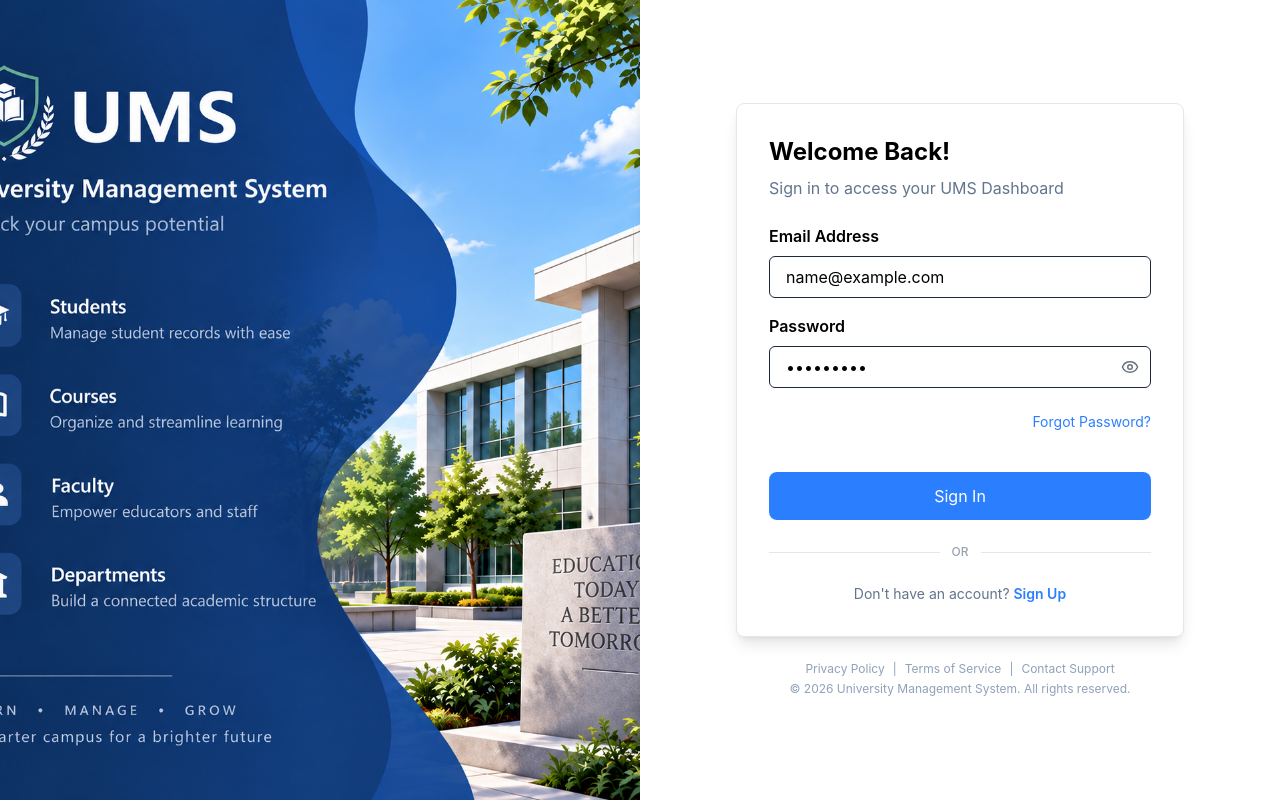
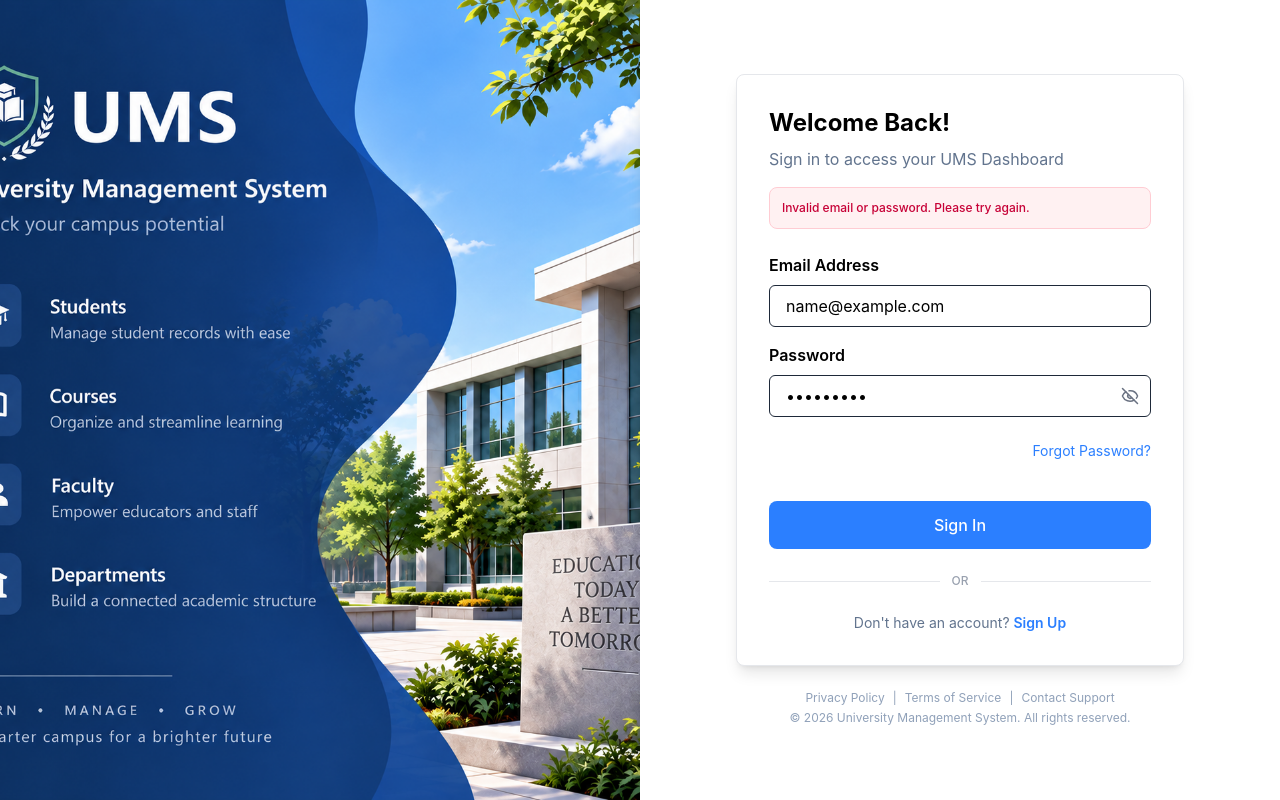
Before and after one commit to UmarSaddique91/University_Management_System, a React (Vite) app in the folder FrontEnd/UniversityManagementSystem/: page / in a window 1280 px wide. Both pictures are taken after typing "name@example.com", "Sample123" into the empty fields and a click on the button "Sign In". Built offline with nearby package versions, Linux system fonts and the light colour scheme; no server answers.

Commit message:
Final Commit

```diff
--- a/FrontEnd/UniversityManagementSystem/src/pages/Auth/Login.jsx
+++ b/FrontEnd/UniversityManagementSystem/src/pages/Auth/Login.jsx
@@ -13,15 +13,18 @@ const Login = () => {
   const [email, setEmail] = useState('');
   const [password, setPassword] = useState('');
   const [showPassword, setShowPassword] = useState(false);
+  const [error, setError] = useState('');
+  const [loading, setLoading] = useState(false);
 
   const handleLogin = async (e) => {
     e.preventDefault();
+    setError('');
+    setLoading(true);
 
     try {
-
       const response = await axios.post(
         "https://localhost:7272/api/Auth/login",
-        { email: email, password: password }
+        { email: email.trim(), password: password }
       );
 
       localStorage.setItem("token", response.data.token);
@@ -36,14 +39,15 @@ const Login = () => {
       } else {
         navigate('/dashboard');
       }
-
-    } catch (error) {
-      console.log("Login Failed", error);
+    } catch (err) {
+      const errorMessage =
+        err.response?.data?.message ||
+        "Invalid email or password. Please try again.";
+      setError(errorMessage);
+    } finally {
+      setLoading(false);
     }
-
-
   };
-
 
   return (
        <div className="w-full min-h-screen bg-white flex">
@@ -62,6 +66,13 @@ const Login = () => {
             <h2 className="text-2xl font-bold mb-2">Welcome Back!</h2>
             <p className="text-slate-500">Sign in to access your UMS Dashboard</p>
 
+            {/* Error Alert */}
+            {error && (
+              <div className="mt-4 p-3 bg-rose-50 border border-rose-200 text-rose-700 text-xs font-medium rounded-lg">
+                {error}
+              </div>
+            )}
+
             {/* Form  */}
             <div>
               <form onSubmit={handleLogin} className="mt-6 space-y-4">
@@ -73,6 +84,7 @@ const Login = () => {
                   value={email}
                   onChange={(e)=>setEmail(e.target.value)}
                   placeholder="Enter your email"
+                  required
                   className="w-full px-4 py-2 mt-2 border border-gray-800 hover:border-gray-300 focus rounded-md focus:outline-none  "
                   />
                 </div>
@@ -86,6 +98,7 @@ const Login = () => {
                       value={password}
                       onChange={(e)=>setPassword(e.target.value)}
                       placeholder="Enter your password"
+                      required
                       className="w-full px-4 py-2 my-2 pr-10 border border-gray-800 hover:border-gray-300 focus rounded-md focus:outline-none"
                     />
                     <button
@@ -93,7 +106,7 @@ const Login = () => {
                       onClick={() => setShowPassword(!showPassword)}
                       className="absolute right-3 top-1/2 -translate-y-1/2 text-gray-500 hover:text-gray-700 cursor-pointer"
                     >
-                      {showPassword ? <EyeOff size={18} /> : <Eye size={18} />}
+                      {showPassword ? <Eye size={18} /> : <EyeOff size={18} />}
                     </button>
                   </div>
                 </div>
@@ -108,10 +121,12 @@ const Login = () => {
                 </div>
 
               <button
-
-              type="submit" className="w-full bg-blue-500 hover:bg-blue-600 text-center py-3 cursor-pointer rounded rounded-lg mt-6 text-white">
-                Sign In
-                </button>
+                type="submit"
+                disabled={loading}
+                className="w-full bg-blue-500 hover:bg-blue-600 disabled:opacity-60 text-center py-3 cursor-pointer rounded-lg mt-6 text-white font-medium transition duration-150"
+              >
+                {loading ? "Signing In..." : "Sign In"}
+              </button>
 
               </form>
 
--- a/FrontEnd/UniversityManagementSystem/src/pages/Auth/SignUp.jsx
+++ b/FrontEnd/UniversityManagementSystem/src/pages/Auth/SignUp.jsx
@@ -146,7 +146,7 @@ const SignUp = () => {
                   onClick={() => setShowPassword(!showPassword)}
                   className="absolute right-3.5 text-gray-400 hover:text-gray-600 cursor-pointer"
                 >
-                  {showPassword ? <EyeOff className="w-4 h-4" /> : <Eye className="w-4 h-4" />}
+                  {showPassword ? <Eye className="w-4 h-4" /> : <EyeOff className="w-4 h-4" />}
                 </button>
               </div>
             </div>
```
